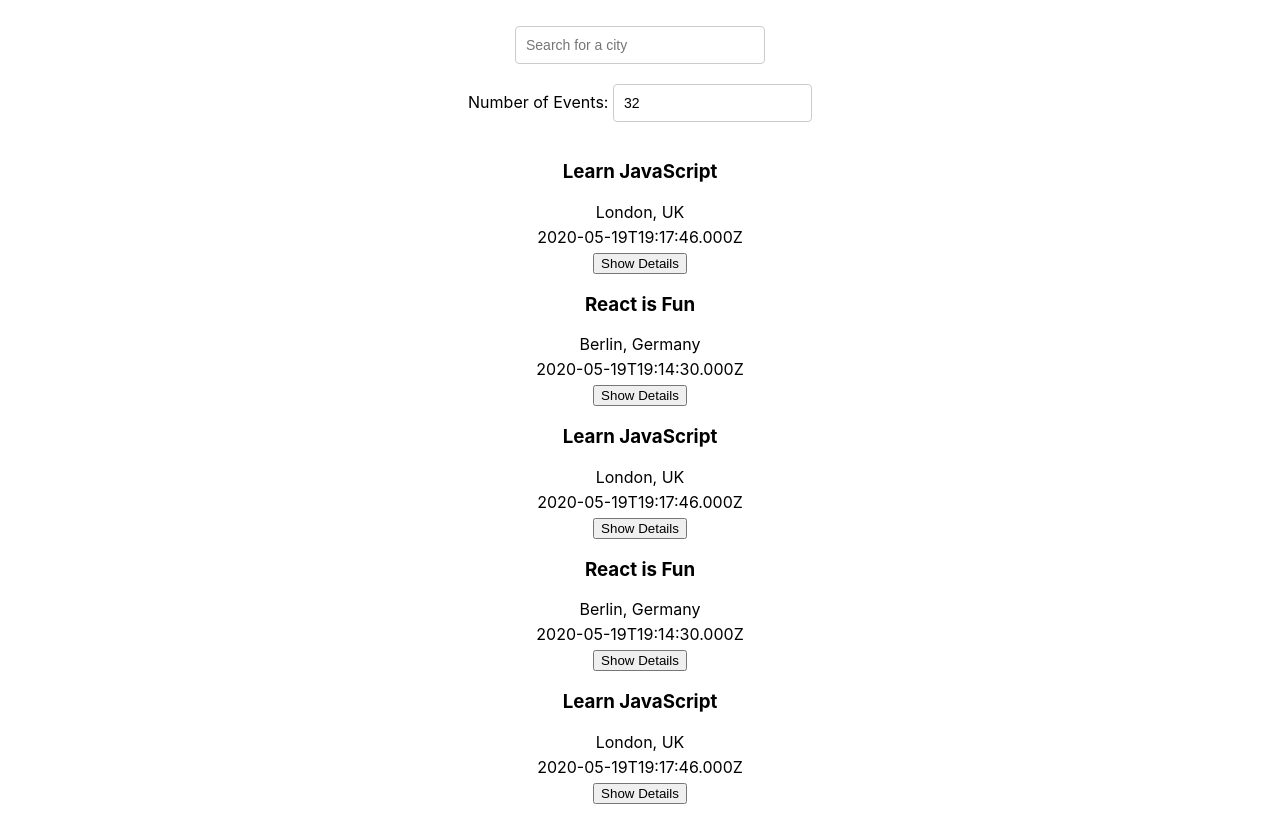
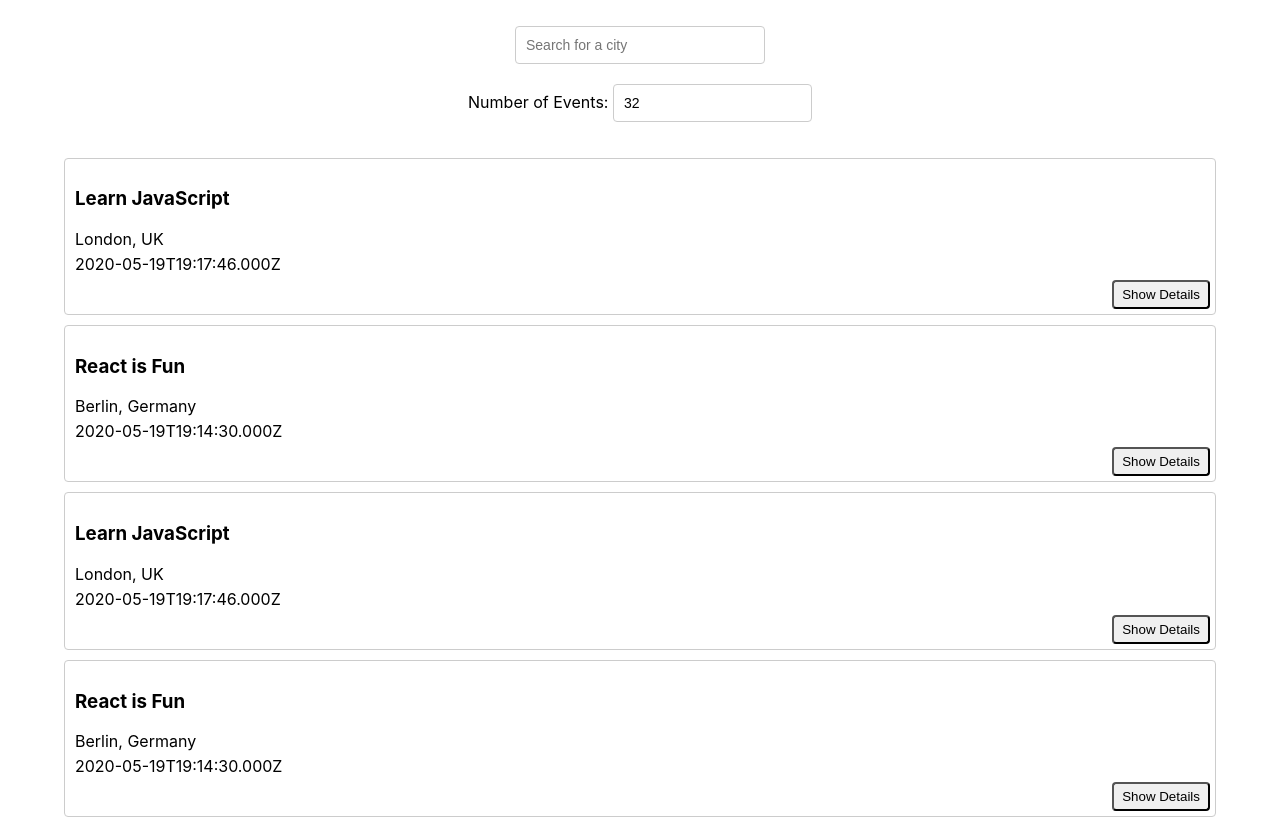
Before and after one commit to Paul-1783/meet, a React (Create React App) app: page / in a window 1280 px wide. Shown: the top 819 px of the page. Built offline with nearby package versions, Linux system fonts and the light colour scheme.

Commit message:
Adjusted css classnames

```diff
--- a/src/components/Event.js
+++ b/src/components/Event.js
@@ -3,11 +3,14 @@ import { useState } from "react";
 const Event = ({ event }) => {
   const [showDetails, setShowDetails] = useState(false);
   return (
-    <li>
+    <li className="event">
       <h3>{event ? event.summary : null}</h3>
       <p>{event ? event.location : null}</p>
       <p>{event ? event.created : null}</p>
-      <button onClick={() => setShowDetails(!showDetails)}>
+      <button
+        className="details-btn"
+        onClick={() => setShowDetails(!showDetails)}
+      >
         {showDetails ? "Hide Details" : "Show Details"}
       </button>
       {showDetails ? (
```
